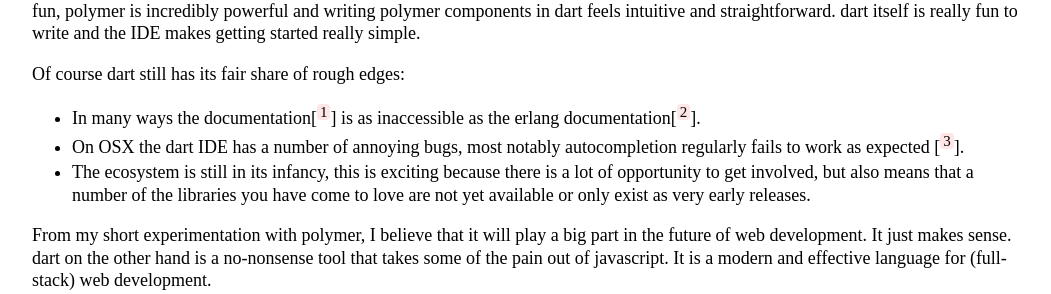
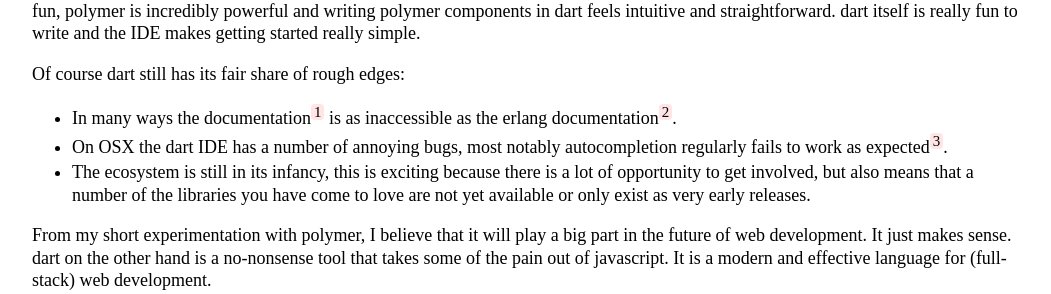
Before and after one commit to m2w/m2w.github.com, a Jekyll site: the page built from _posts/2014-01-09-on-dart.md, in a window 1280 px wide. Shown: the part 634-928 px from the top of the page, without its empty margins (113-1164 px from the left). Built offline with Jekyll 4.4.1, drawn with Linux system fonts in a browser that asks for light colours; some web fonts are replaced.

```diff
--- a/_posts/2014-01-09-on-dart.md
+++ b/_posts/2014-01-09-on-dart.md
@@ -42,11 +42,11 @@ really simple.
 
 Of course dart still has its fair share of rough edges:
 
-- In many ways the documentation[[^1]] is as inaccessible as the
-  erlang documentation[[^2]].
+- In many ways the documentation[^1] is as inaccessible as the
+  erlang documentation[^2].
 - On <abbr>OSX</abbr> the dart <abbr>IDE</abbr> has a number of
   annoying bugs, most notably autocompletion regularly fails to work
-  as expected [[^3]].
+  as expected[^3].
 - The ecosystem is still in its infancy, this is exciting because
   there is a lot of opportunity to get involved, but also means
   that a number of the libraries you have come to love are not yet
```
